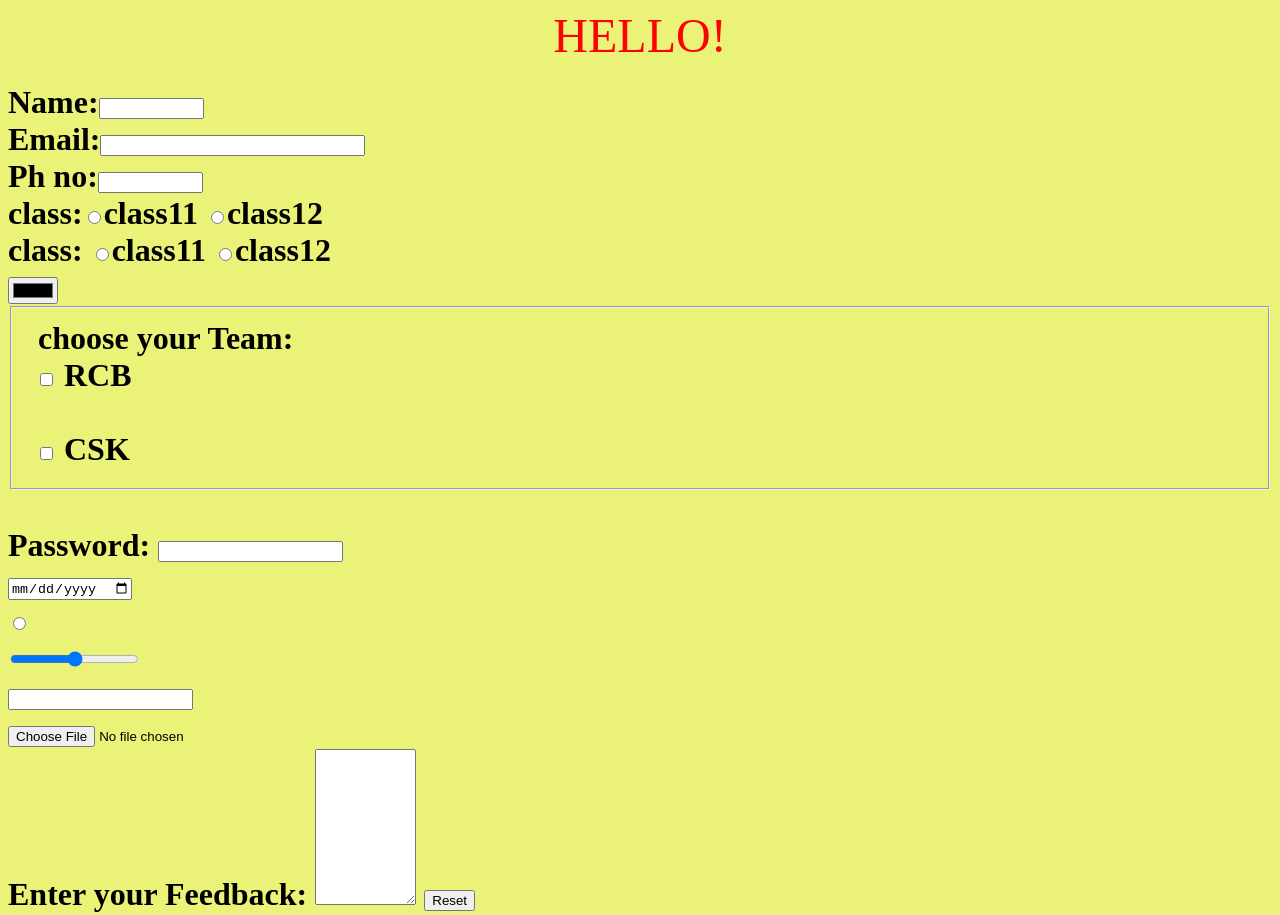
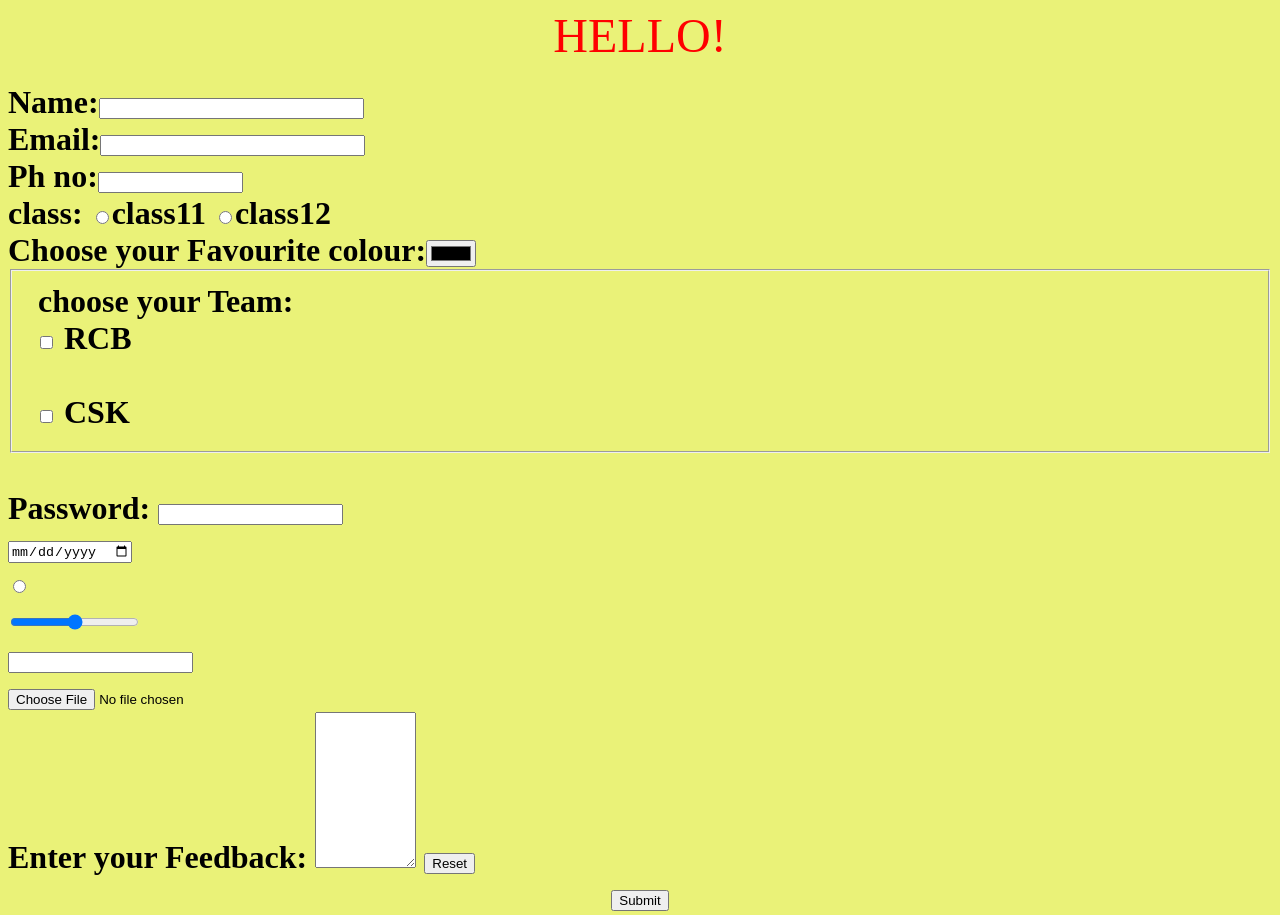
Before and after one commit to SHIVUKUMARA/my-personal-site, a plain HTML site: page login.html in a window 1280 px wide. Shown: the top 915 px of the page. Drawn offline with Linux system fonts and the light colour scheme.

Commit message:
login.html

```diff
--- a/login.html
+++ b/login.html
@@ -10,14 +10,12 @@
 <body>
         <center><font face="Italic" size="400" color="red"> HELLO! </font></center>
          <h1><form action="mailtc:shivu@domain.com"> <!--font=specifies font type like Times New Roman or Italic-->
-         Name:<input name="Name"value="" size="10"
+         Name:<input name="Name"value="" size="30"
          <br><br>
          Email:<input name="Email"value="" size="30"
          <br><br>
-         Ph no:<input name="Ph No"value="" size="10"
-         <br><br>
-         class:<input type="radio" value="class11" name="class">class11<!--need to select the dot-->
-               <input type="radio" value="class12" name="class">class12
+         Ph no:<input name="Ph No"value="" size="15"
+         <br>
          <br>
          class:
                <label for="101"><!--click on dot or on option-->
@@ -25,7 +23,7 @@
                <label for="102">
                <input type="radio" value="class12" name="class" id="102">class12</label>
     <br>
-        <input type="color" value="" name=""><!--used to select color-->
+        Choose your Favourite colour:<input type="color" value="" name=""><!--used to select color-->
         <br>
         <fieldset>
         <div><legend>choose your Team:</legend>
```
